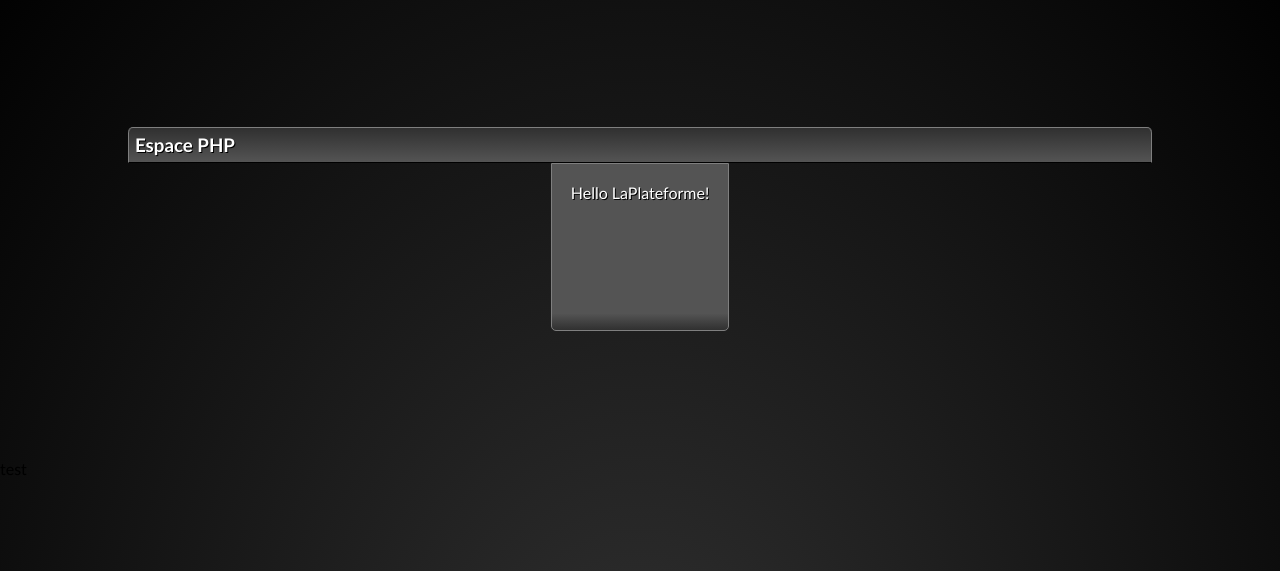
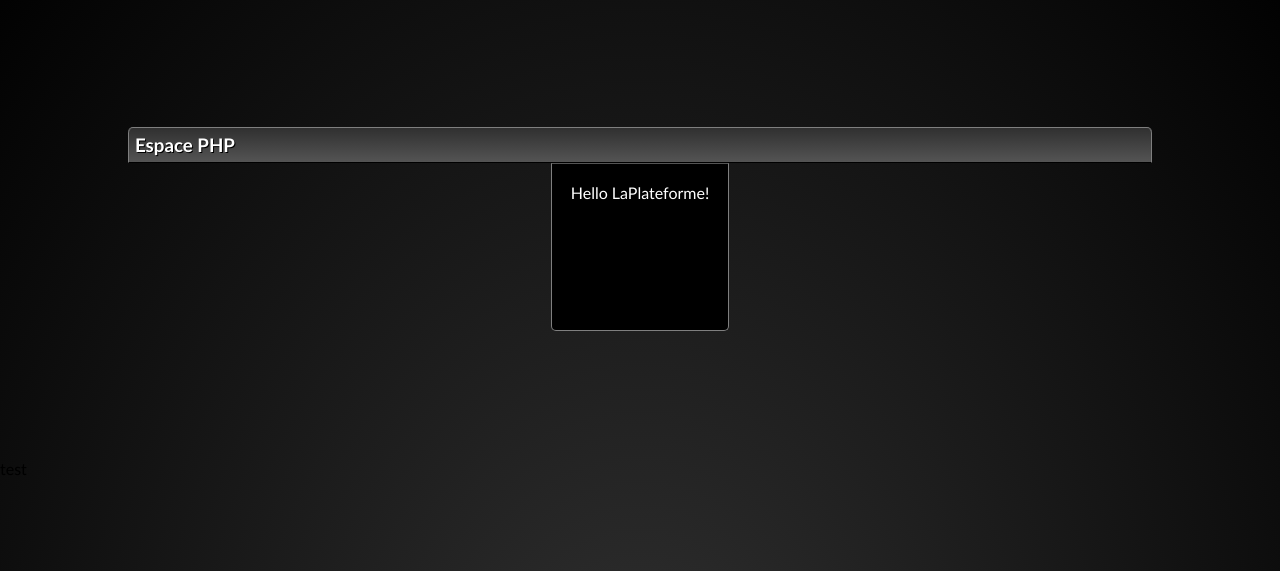
Before and after one commit to benjamin-fischbach/runtrack-2, a PHP site: page /jour01/jour00/index.php in a window 1280 px wide. Shown: the part 65-636 px from the top of the page. Run offline with PHP 8.4, Linux system fonts and the light colour scheme.

Commit message:
add a stylesheet for presentation

```diff
--- a/jour01/jour00/runtrack-style.css
+++ b/assets/css/runtrack-style.css
@@ -35,7 +35,6 @@ body {
 
     .center-card {
         color: white;
-        text-shadow: 1px 1px 0px var(--textshadow);
         display: flex;
         justify-self: center;
         text-align: center;
@@ -43,9 +42,10 @@ body {
         padding-bottom: 10%;
         margin: 10%;
         margin-top: 0%;
-        background-image:linear-gradient(to bottom, var(--normalgrey)90%, var(--dimgrey) 100%);
+        background-color:var(--textshadow);
         border-radius: 0px 0px 5px 5px;
         border: solid 1px var(--highlights);
+        border-top: solid 1px var(--normalgrey);
 
     }
 }
--- a/jour01/jour00/index.php
+++ b/jour01/jour00/index.php
@@ -4,7 +4,7 @@
 <head>
     <meta charset="UTF-8">
     <meta name="viewport" content="width=device-width, initial-scale=1.0">
-    <link rel="stylesheet" href="runtrack-style.css">
+    <link rel="stylesheet" href="/runtrack2/assets/css/runtrack-style.css">
     <title>Runtrack-2 - PHP : Jour 1 / Job 0.9</title>
 </head>
 
```
